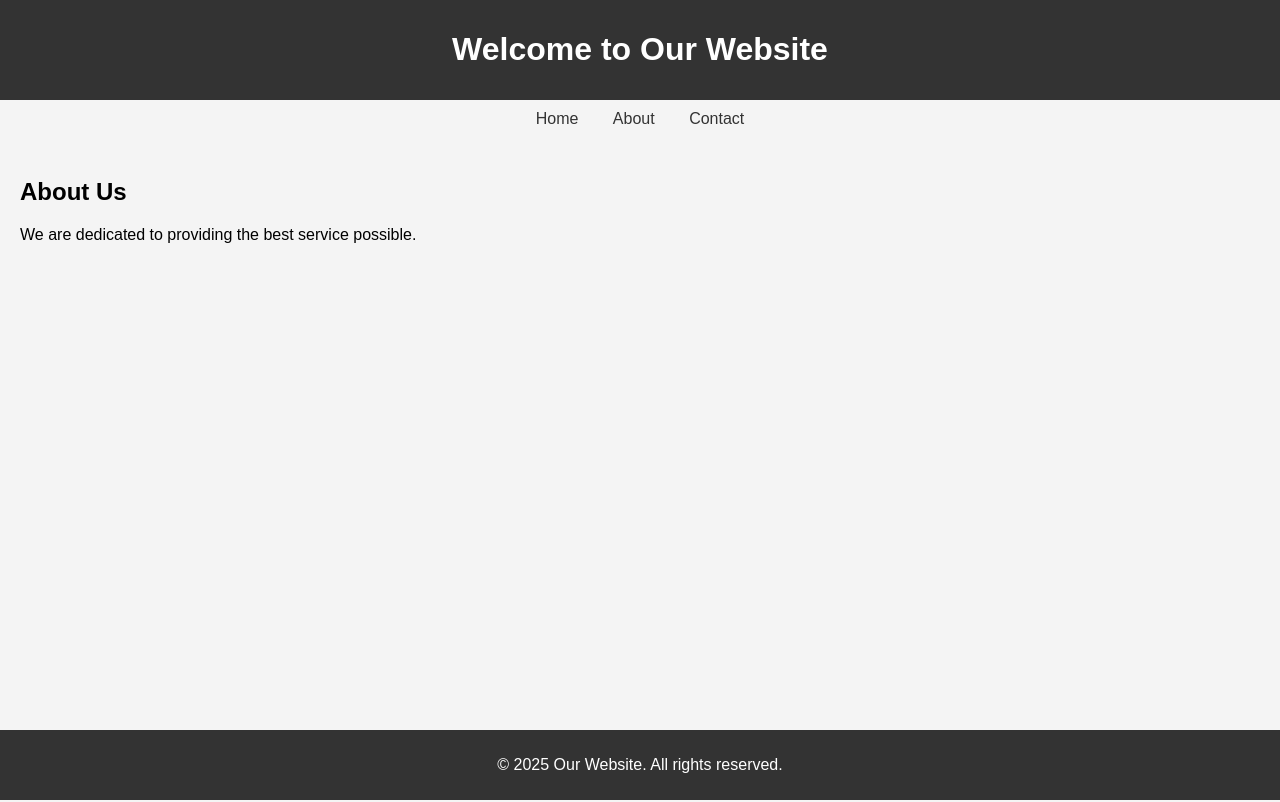
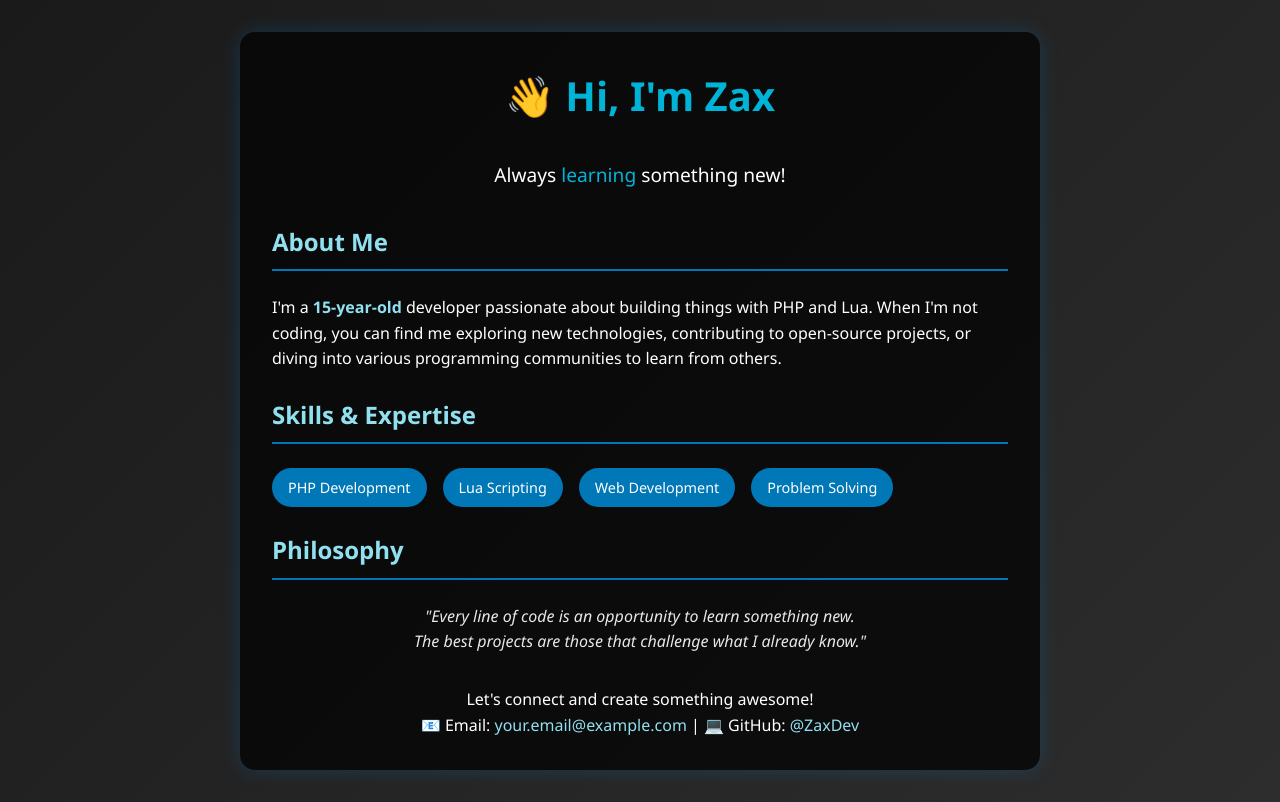
Before and after one commit to IamSlom/web, a plain HTML site: page index.html in a window 1280 px wide. Drawn offline with Linux system fonts and the light colour scheme.

Commit message:
Update index.html

```diff
--- a/index.html
+++ b/index.html
@@ -3,66 +3,150 @@
 <head>
     <meta charset="UTF-8">
     <meta name="viewport" content="width=device-width, initial-scale=1.0">
-    <title>Simple Website</title>
+    <title>About Zax</title>
     <style>
-        body {
-            font-family: Arial, sans-serif;
+        * {
             margin: 0;
             padding: 0;
-            background-color: #f4f4f4;
+            box-sizing: border-box;
+            font-family: 'Segoe UI', Tahoma, Geneva, Verdana, sans-serif;
         }
-        header {
-            background-color: #333;
-            color: white;
-            padding: 10px 0;
+
+        body {
+            background: linear-gradient(135deg, #1a1a1a, #2d2d2d);
+            color: #ffffff;
+            line-height: 1.6;
+            min-height: 100vh;
+            padding: 2rem;
+        }
+
+        .container {
+            max-width: 800px;
+            margin: 0 auto;
+            background: rgba(0, 0, 0, 0.7);
+            padding: 2rem;
+            border-radius: 15px;
+            box-shadow: 0 0 20px rgba(0, 150, 255, 0.2);
+        }
+
+        h1 {
+            color: #00b4d8;
+            margin-bottom: 1rem;
+            font-size: 2.5em;
             text-align: center;
         }
-        nav {
+
+        h2 {
+            color: #90e0ef;
+            margin: 1.5rem 0;
+            border-bottom: 2px solid #0077b6;
+            padding-bottom: 0.5rem;
+        }
+
+        .profile-intro {
             text-align: center;
-            margin: 10px 0;
+            margin-bottom: 2rem;
         }
-        nav a {
-            color: #333;
+
+        .age {
+            color: #90e0ef;
+            font-weight: bold;
+        }
+
+        .skills {
+            display: flex;
+            gap: 1rem;
+            flex-wrap: wrap;
+            margin-top: 1rem;
+        }
+
+        .skill-tag {
+            background: #0077b6;
+            padding: 0.5rem 1rem;
+            border-radius: 20px;
+            font-size: 0.9em;
+        }
+
+        .social-links {
+            margin-top: 2rem;
+            text-align: center;
+        }
+
+        a {
+            color: #90e0ef;
             text-decoration: none;
-            margin: 0 15px;
+            transition: color 0.3s;
         }
-        nav a:hover {
-            color: #007bff;
+
+        a:hover {
+            color: #00b4d8;
         }
-        .content {
-            padding: 20px;
+
+        .quote {
+            font-style: italic;
+            margin: 1rem 0;
+            text-align: center;
+            opacity: 0.9;
         }
-        footer {
-            background-color: #333;
-            color: white;
+
+        .learning-animation {
             text-align: center;
-            padding: 10px 0;
-            position: fixed;
-            width: 100%;
-            bottom: 0;
+            margin: 2rem 0;
+            font-size: 1.2em;
+        }
+
+        @keyframes pulse {
+            0% { transform: scale(1); }
+            50% { transform: scale(1.05); }
+            100% { transform: scale(1); }
+        }
+
+        .highlight {
+            color: #00b4d8;
+            animation: pulse 2s infinite;
         }
     </style>
 </head>
 <body>
+    <div class="container">
+        <div class="profile-intro">
+            <h1>👋 Hi, I'm Zax</h1>
+            <div class="learning-animation">
+                Always <span class="highlight">learning</span> something new!
+            </div>
+        </div>
 
-    <header>
-        <h1>Welcome to Our Website</h1>
-    </header>
+        <h2>About Me</h2>
+        <p>
+            I'm a <span class="age">15-year-old</span> developer passionate about building things with PHP and Lua.
+            When I'm not coding, you can find me exploring new technologies, contributing to open-source projects,
+            or diving into various programming communities to learn from others.
+        </p>
 
-    <nav>
-        <a href="#home">Home</a>
-        <a href="#about">About</a>
-        <a href="#contact">Contact</a>
-    </nav>
+        <h2>Skills & Expertise</h2>
+        <div class="skills">
+            <div class="skill-tag">PHP Development</div>
+            <div class="skill-tag">Lua Scripting</div>
+            <div class="skill-tag">Web Development</div>
+            <div class="skill-tag">Problem Solving</div>
+        </div>
 
-    <div class="content">
-        <h2>About Us</h2>
-        <p>We are dedicated to providing the best service possible.</p>
+        <h2>Philosophy</h2>
+        <p class="quote">
+            "Every line of code is an opportunity to learn something new.<br>
+            The best projects are those that challenge what I already know."
+        </p>
+
+        <div class="social-links">
+            <p>Let's connect and create something awesome!</p>
+            <p>
+                📧 Email: <a href="mailto:your.email@example.com">your.email@example.com</a> |
+                💻 GitHub: <a href="https://github.com/yourusername" target="_blank">@ZaxDev</a>
+            </p>
+        </div>
     </div>
 
-    <footer>
-        <p>&copy; 2025 Our Website. All rights reserved.</p>
-    </footer>
-
+    <!-- Font Awesome for icons (optional) -->
+    <script src="https://kit.fontawesome.com/your-kit-code.js" crossorigin="anonymous"></script>
 </body>
 </html>
```
